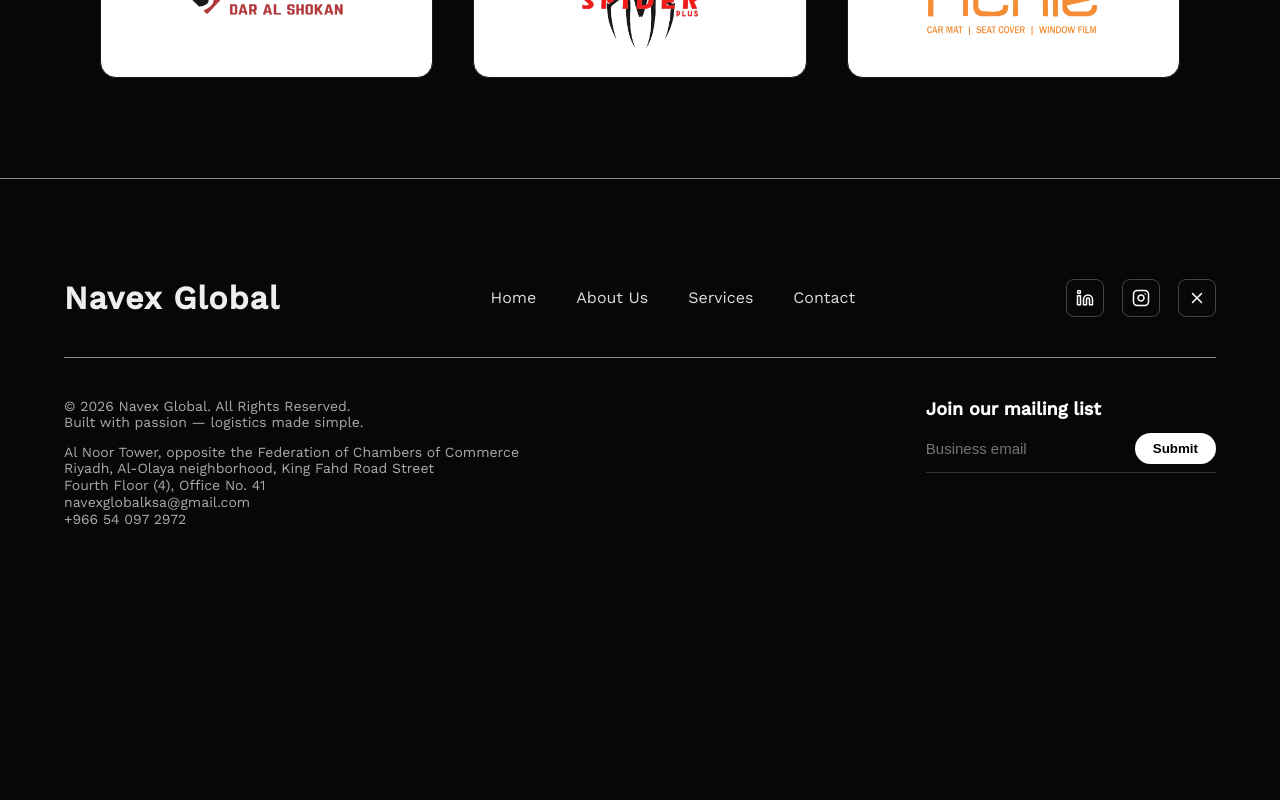
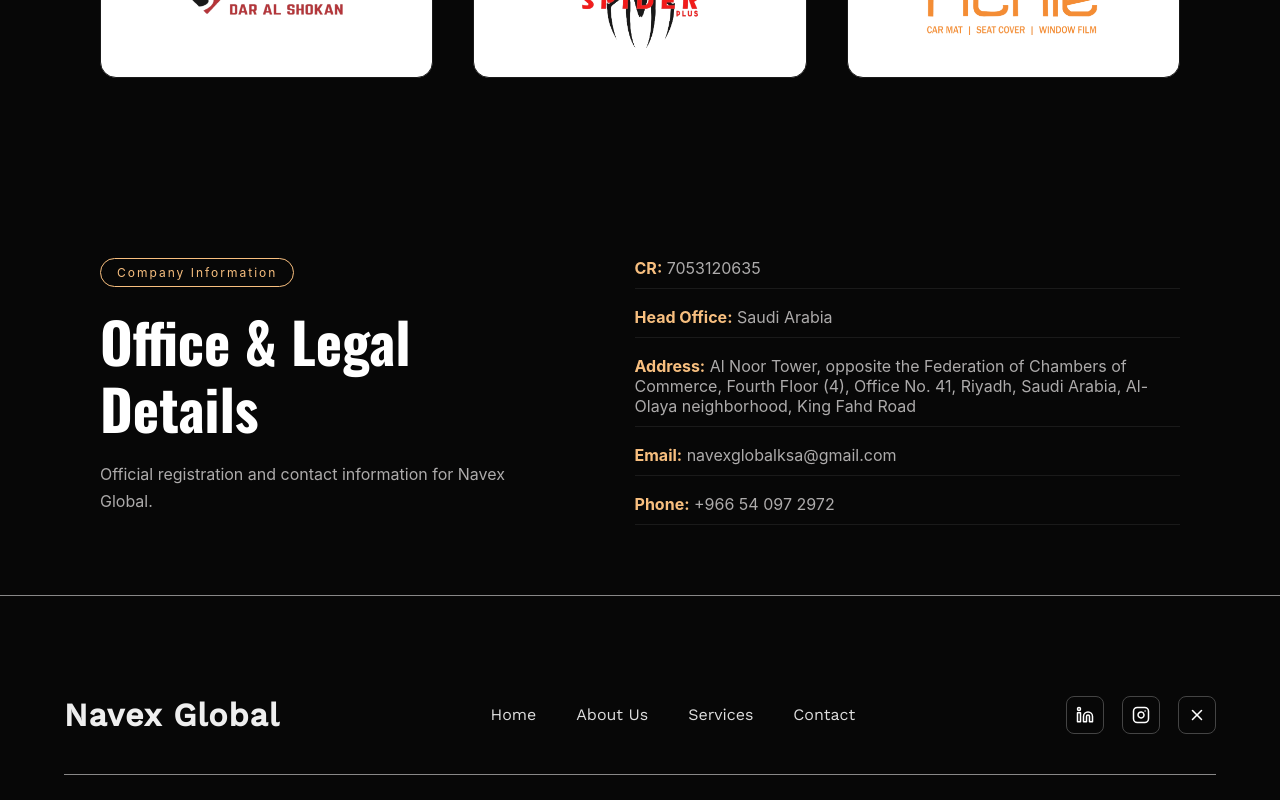
Before and after one commit to harshinJJ/Navex, a React (Create React App) app: page /about in a window 1280 px wide. Shown: the part 3100-3900 px from the top of the page. Before the commit the page ends 3687 px from the top, so only its background shows below. Built offline with nearby package versions, Linux system fonts and the light colour scheme.

Commit message:
Initial project upload

```diff
--- a/src/locales/ar/aboutPage/translation.json
+++ b/src/locales/ar/aboutPage/translation.json
@@ -58,5 +58,25 @@
   "tag": "معتمدون وموثوقون",
   "title": "أكثر من 20 عامًا من التميز",
   "description": "معترف بنا كقادة موثوقين في الصناعة بعلاقات قوية طويلة الأمد حول العالم. تعكس شهاداتنا وشركاؤنا التزامنا بالجودة والاحترافية."
+},
+"company": {
+  "tag": "معلومات الشركة",
+  "titleLine1": "المكتب",
+  "titleLine2": "والمعلومات القانونية",
+  "description": "معلومات التسجيل الرسمية وبيانات الاتصال لشركة نافكس جلوبال.",
+  "items": {
+    "cr": "السجل التجاري",
+    "headOffice": "المكتب الرئيسي",
+    "address": "العنوان",
+    "email": "البريد الإلكتروني",
+    "phone": "الهاتف"
+  },
+  "values": {
+    "cr": "7053120635",
+    "headOffice": "المملكة العربية السعودية",
+    "address": "برج النور، مقابل اتحاد الغرف التجارية، الطابق الرابع (4)، المكتب رقم 41، الرياض، المملكة العربية السعودية، حي العليا، طريق الملك فهد",
+    "email": "navexglobalksa@gmail.com",
+    "phone": "+966 54 097 2972"
+  }
 }
 }
--- a/src/locales/ar/footer/translation.json
+++ b/src/locales/ar/footer/translation.json
@@ -9,7 +9,7 @@
 
     "address": {
   "building": "برج النور، مقابل اتحاد الغرف التجارية",
-  "city": "الرياض، حي العليا، شارع طريق الملك فهد",
+  "city": "الرياض، المملكة العربية السعودية، حي العليا، شارع طريق الملك فهد",
   "area": "الطابق الرابع (4)، المكتب رقم 41",
   "number": "+966 54 097 2972",
   "email": "navexglobalksa@gmail.com"
--- a/src/locales/en/aboutPage/translation.json
+++ b/src/locales/en/aboutPage/translation.json
@@ -57,5 +57,25 @@
   "tag": "Certified & Trusted",
   "title": "20+ Years of Excellence",
   "description": "Recognized as a reliable industry leader with long-standing partnerships across the globe. Our certifications and partners reflect our commitment to quality and professionalism."
+},
+"company": {
+  "tag": "Company Information",
+  "titleLine1": "Office & Legal",
+  "titleLine2": "Details",
+  "description": "Official registration and contact information for Navex Global.",
+  "items": {
+    "cr": "CR",
+    "headOffice": "Head Office",
+    "address": "Address",
+    "email": "Email",
+    "phone": "Phone"
+  },
+  "values": {
+    "cr": "7053120635",
+    "headOffice": "Saudi Arabia",
+    "address": "Al Noor Tower, opposite the Federation of Chambers of Commerce, Fourth Floor (4), Office No. 41, Riyadh, Saudi Arabia, Al-Olaya neighborhood, King Fahd Road",
+    "email": "navexglobalksa@gmail.com",
+    "phone": "+966 54 097 2972"
+  }
 }
 }
--- a/src/locales/en/footer/translation.json
+++ b/src/locales/en/footer/translation.json
@@ -9,7 +9,7 @@
 
     "address": {
   "building": "Al Noor Tower, opposite the Federation of Chambers of Commerce",
-  "city": "Riyadh, Al-Olaya neighborhood, King Fahd Road Street",
+  "city": "Riyadh, Saudi Arabia, Al-Olaya neighborhood, King Fahd Road Street",
   "area": "Fourth Floor (4), Office No. 41",
   "number": "+966 54 097 2972",
   "email": "navexglobalksa@gmail.com"
--- a/src/pages/About-us.jsx
+++ b/src/pages/About-us.jsx
@@ -274,6 +274,7 @@
           </motion.div>
         </div>
       </section>
+
       {/* ================= CERTIFICATION & PARTNERS ================= */}
 
       <section className="about-cert-section">
@@ -327,6 +328,57 @@
           </motion.div>
         </div>
       </section>
+      <section className="about-company-section">
+        <div className="about-company-container">
+          <motion.div
+            className="about-company-left"
+            variants={smoothStagger}
+            initial="hidden"
+            whileInView="visible"
+            viewport={{ once: true, amount: 0.3 }}
+          >
+            <motion.span className="about-company-tag" variants={smoothReveal}>
+              {t("company.tag")}
+            </motion.span>
+            <motion.h2 className="about-company-title" variants={smoothReveal}>
+              {t("company.titleLine1")} <br className="title-break" />
+              {t("company.titleLine2")}
+            </motion.h2>
+
+            <motion.p className="about-company-desc" variants={smoothReveal}>
+              {t("company.description")}
+            </motion.p>
+          </motion.div>
+
+          <motion.div
+            className="about-company-right"
+            variants={smoothStagger}
+            initial="hidden"
+            whileInView="visible"
+            viewport={{ once: true, amount: 0.2 }}
+          >
+            <ul className="about-company-list">
+              {[
+                ["cr", "cr"],
+                ["headOffice", "headOffice"],
+                ["address", "address"],
+                ["email", "email"],
+                ["phone", "phone"],
+              ].map(([label, value], i) => (
+                <motion.li
+                  key={i}
+                  variants={smoothReveal}
+                  whileHover={{ x: 6 }}
+                  transition={{ duration: 0.25 }}
+                >
+                  <strong>{t(`company.items.${label}`)}:</strong>{" "}
+                  {t(`company.values.${value}`)}
+                </motion.li>
+              ))}
+            </ul>
+          </motion.div>
+        </div>
+      </section>
     </div>
   );
 }
--- a/src/styles/aboutus/aboutPage.css
+++ b/src/styles/aboutus/aboutPage.css
@@ -658,3 +658,116 @@
     max-width: 120px;
   }
 }
+.about-company-section {
+  padding: 120px 100px 30px;
+  color: #fff;
+}
+
+.about-company-container {
+  max-width: 1200px;
+  margin: 0 auto;
+  display: grid;
+  grid-template-columns: 1fr 1.2fr;
+  gap: 80px;
+  align-items: start;
+}
+
+.about-company-tag {
+  display: inline-block;
+  padding: 6px 16px;
+  border: 1px solid rgba(248,191,127);
+  border-radius: 30px;
+  font-size: 12px;
+  letter-spacing: 2px;
+  color: rgba(248,191,127);
+  margin-bottom: 20px;
+}
+
+.about-company-title {
+  font-size: 56px;
+  font-weight: 900;
+  font-family: "Oswald", sans-serif;
+  line-height: 1.2;
+  margin-bottom: 20px;
+}
+
+.about-company-desc {
+  color: #adabab;
+  max-width: 420px;
+  line-height: 1.7;
+}
+
+.about-company-list {
+  list-style: none;
+  padding: 0;
+  display: flex;
+  flex-direction: column;
+  gap: 18px;
+}
+
+.about-company-list li {
+  border-bottom: 1px solid #1a1a1a;
+  padding-bottom: 10px;
+  color: #adabab;
+}
+
+.about-company-list strong {
+  color: rgba(248,191,127);
+}
+
+
+@media (max-width: 1024px) {
+  .about-company-section {
+    padding: 100px 60px 30px;
+  }
+
+  .about-company-container {
+    grid-template-columns: 1fr;
+    gap: 60px;
+  }
+
+  .about-company-title {
+    font-size: 44px;
+  }
+
+  .about-company-desc {
+    max-width: 100%;
+  }
+}
+
+
+
+
+@media (max-width: 768px) {
+  .about-company-section {
+    padding: 70px 30px 20px;
+  }
+
+  .about-company-tag {
+    display: block;
+    width: fit-content;
+    margin: 0 auto 20px auto;
+  }
+
+  .about-company-title {
+    font-size: 32px;
+    text-align: center;
+  }
+
+  .about-company-desc {
+    text-align: center;
+    margin: 0 auto;
+  }
+
+  .about-company-list {
+    gap: 14px;
+  }
+
+  .about-company-list li {
+    font-size: 14px;
+    line-height: 1.6;
+  }
+    .title-break {
+    display: none;
+  }
+}
```
